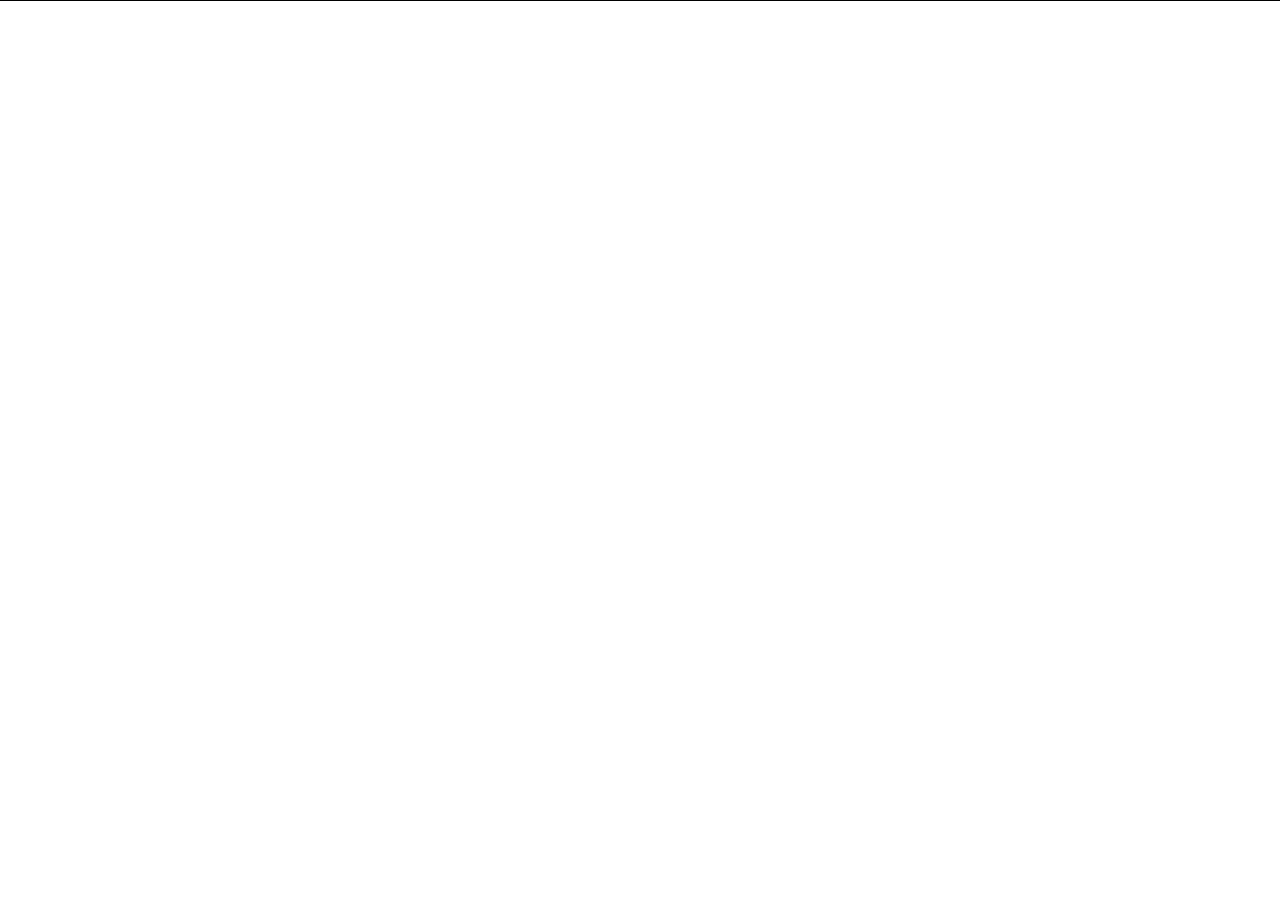
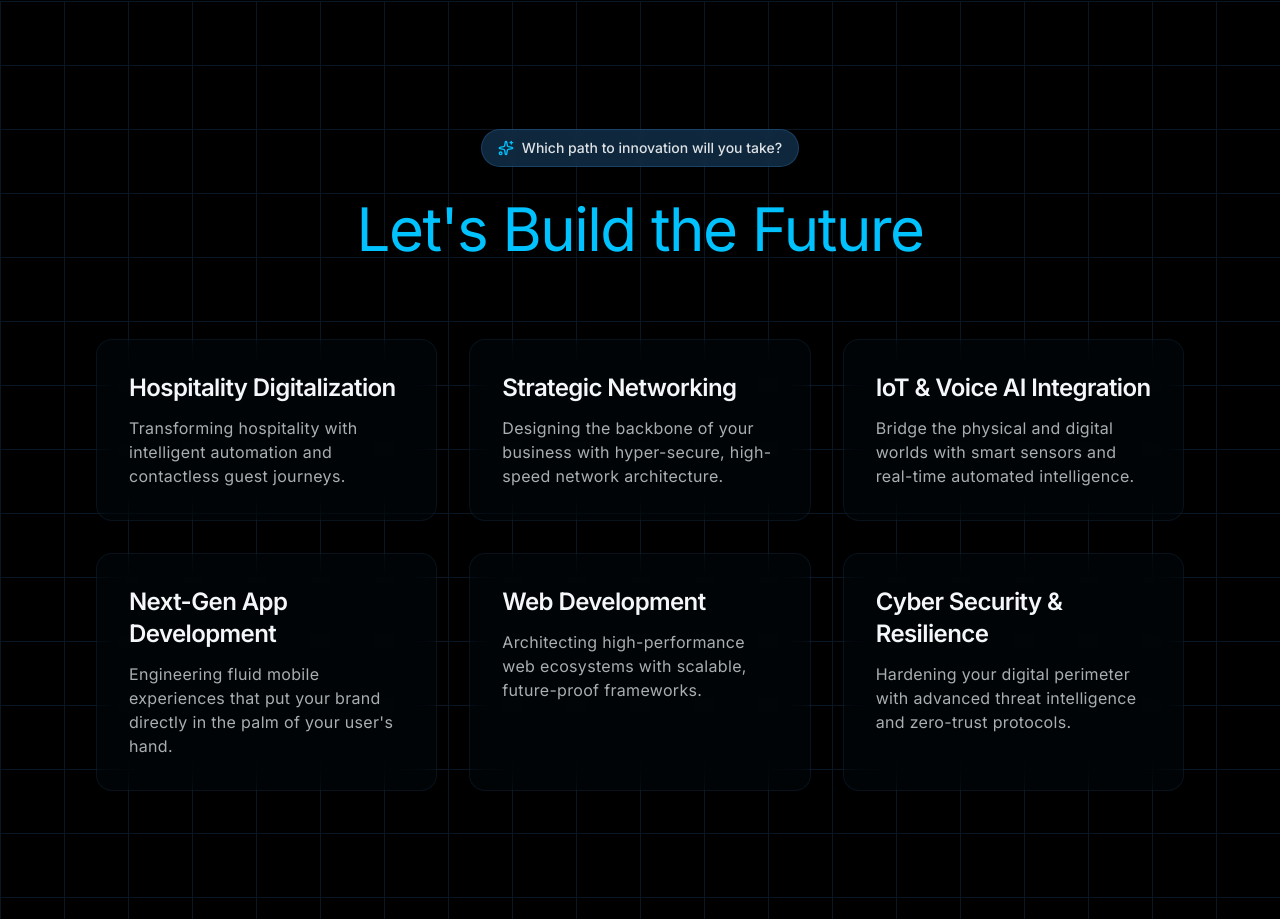
Before and after one commit to malikmajeed/skyware_it_solution, a Next.js app: page / in a window 1280 px wide. Shown: the part 892-1811 px from the top of the page. Before the commit the page ends 893 px from the top, so only its background shows below. Built offline with nearby package versions, Linux system fonts and the light colour scheme.

Commit message:
Innovation path section added

```diff
--- a/package.json
+++ b/package.json
@@ -9,6 +9,7 @@
     "lint": "next lint"
   },
   "dependencies": {
+    "framer-motion": "^11.11.17",
     "lucide-react": "^0.563.0",
     "next": "14.2.18",
     "react": "^18.3.1",
--- a/src/app/layout.tsx
+++ b/src/app/layout.tsx
@@ -1,5 +1,8 @@
 import type { Metadata } from "next";
+import { Inter } from "next/font/google";
 import "./globals.css";
+
+const inter = Inter({ subsets: ["latin"], variable: "--font-inter" });
 
 export const metadata: Metadata = {
   title: "Skyware",
@@ -12,8 +15,8 @@ export default function RootLayout({
   children: React.ReactNode;
 }>) {
   return (
-    <html lang="en">
-      <body className="antialiased">{children}</body>
+    <html lang="en" className={inter.variable}>
+      <body className="antialiased font-sans">{children}</body>
     </html>
   );
 }
--- a/src/app/page.tsx
+++ b/src/app/page.tsx
@@ -1,11 +1,13 @@
-'use client'
-import { HeroSection } from "@/components/HeroSection";
+'use client';
 
+import { HeroSection } from '@/components/HeroSection';
+import { InnovationPathSection } from '@/components/homepage/InnovationPathSection';
 
 export default function Home() {
   return (
     <main className="min-h-screen">
-     <HeroSection />
+      <HeroSection />
+      <InnovationPathSection />
     </main>
   );
 }
--- /dev/null
+++ b/src/components/homepage/InnovationPathSection.jsx
@@ -0,0 +1,115 @@
+'use client';
+import { Sparkles } from 'lucide-react';
+
+import { motion } from 'framer-motion';
+
+const services = [
+
+  {
+    title: 'Hospitality Digitalization',
+    description: 'Transforming hospitality with intelligent automation and contactless guest journeys.',
+  },
+  {
+    title: 'Strategic Networking',
+    description: 'Designing the backbone of your business with hyper-secure, high-speed network architecture.',
+  },
+
+  {
+    title: 'IoT & Voice AI Integration',
+    description: 'Bridge the physical and digital worlds with smart sensors and real-time automated intelligence.',
+  },
+  {
+    title: 'Next-Gen App Development',
+    description: "Engineering fluid mobile experiences that put your brand directly in the palm of your user's hand.",
+  },
+  {
+    title: 'Web Development',
+    description: 'Architecting high-performance web ecosystems with scalable, future-proof frameworks.',
+  },
+  {
+    title: 'Cyber Security & Resilience',
+    description: 'Hardening your digital perimeter with advanced threat intelligence and zero-trust protocols.',
+  },
+];
+
+const container = {
+  hidden: { opacity: 0 },
+  show: {
+    opacity: 1,
+    transition: { staggerChildren: 0.08 },
+  },
+};
+
+const item = {
+  hidden: { opacity: 0, y: 24 },
+  show: { opacity: 1, y: 0 },
+};
+
+export function InnovationPathSection() {
+  return (
+    <section className="relative py-24 sm:py-32 px-6 sm:px-12 lg:px-24 bg-primary overflow-hidden">
+      {/* Subtle grid */}
+      <div className="absolute inset-0 bg-[linear-gradient(to_right,#1F4E79_1px,transparent_1px),linear-gradient(to_bottom,#1F4E79_1px,transparent_1px)] bg-[size:4rem_4rem] opacity-30 pointer-events-none" />
+
+      <div className="relative z-10 max-w-7xl mx-auto">
+        <motion.header
+          className="text-center mb-16 sm:mb-20"
+          initial={{ opacity: 0, y: 20 }}
+          whileInView={{ opacity: 1, y: 0 }}
+          viewport={{ once: true, margin: '-80px' }}
+          transition={{ duration: 0.6 }}
+        >
+
+          <div className="inline-flex items-center gap-2 px-4 py-2 rounded-full bg-secondary/50 border border-secondary/70 backdrop-blur-sm mb-8 hover:border-accent/50 transition-colors">
+            <Sparkles className="w-4 h-4 text-accent" />
+            <span className="text-sm font-medium text-neutral-light/90">Which path to innovation will you take?</span>
+          </div>
+          <h2 className="text-3xl sm:text-4xl md:text-5xl lg:text-6xl  text-accent tracking-tight">
+            Let&apos;s Build the Future
+          </h2>
+        </motion.header>
+
+        <motion.div
+          className="grid grid-cols-1 md:grid-cols-2 lg:grid-cols-3 gap-6 lg:gap-8"
+          variants={container}
+          initial="hidden"
+          whileInView="show"
+          viewport={{ once: true, margin: '-60px' }}
+        >
+          {services.map((service) => (
+            <motion.article
+              key={service.title}
+              variants={item}
+              transition={{ duration: 0.4 }}
+              className="group relative"
+            >
+              {/* Blue glow on hover – accent & secondary */}
+              <div
+                className="absolute -inset-px rounded-2xl opacity-0 group-hover:opacity-100 transition-opacity duration-500 pointer-events-none"
+                style={{
+                  background: 'radial-gradient(ellipse 80% 50% at 50% 100%, rgba(0,194,255,0.2), transparent 70%)',
+                }}
+              />
+              <div
+                className="absolute -inset-px rounded-2xl opacity-0 group-hover:opacity-100 transition-opacity duration-500 pointer-events-none"
+                style={{
+                  background: 'radial-gradient(ellipse 60% 40% at 50% 0%, rgba(31,78,121,0.25), transparent 60%)',
+                }}
+              />
+
+              {/* Glassmorphism card – theme borders */}
+              <div className="relative h-full rounded-2xl bg-secondary/5 backdrop-blur-lg border border-secondary/20 p-6 sm:p-8 transition-colors duration-300 group-hover:border-accent/30 group-hover:bg-secondary/10">
+                <h3 className="text-xl sm:text-2xl font-semibold text-neutral-light mb-3 tracking-tight">
+                  {service.title}
+                </h3>
+                <p className="text-neutral-light/70 text-sm sm:text-base leading-relaxed tracking-wide" style={{ letterSpacing: '0.02em' }}>
+                  {service.description}
+                </p>
+              </div>
+            </motion.article>
+          ))}
+        </motion.div>
+      </div>
+    </section>
+  );
+}
--- a/tailwind.config.ts
+++ b/tailwind.config.ts
@@ -8,6 +8,9 @@ const config: Config = {
   ],
   theme: {
     extend: {
+      fontFamily: {
+        sans: ["var(--font-inter)", "system-ui", "sans-serif"],
+      },
       keyframes: {
         float: {
           '0%, 100%': { transform: 'translateY(0)' },
```
Also changed, not shown: 1 other file (tests, documents, lock files or other folders).
